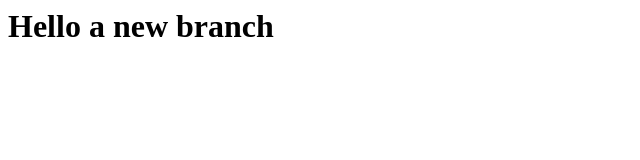
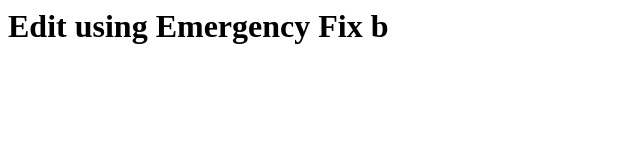
Before and after one commit to MohamedEmadEldeen09/testGit, a plain HTML site: page index.html in a window 1280 px wide. Shown: the whole page, without its empty margins (0-640 px from the left). Drawn offline with Linux system fonts and the light colour scheme.

Commit message:
update on fix branch

```diff
--- a/index.html
+++ b/index.html
@@ -6,7 +6,7 @@
     <title>Document</title>
 </head>
 <body>
-    <h1>Hello a new branch</h1>
+    <h1>Edit using Emergency Fix b</h1>
     <script src="jav.js"></script>
 </body>
 </html>
```
